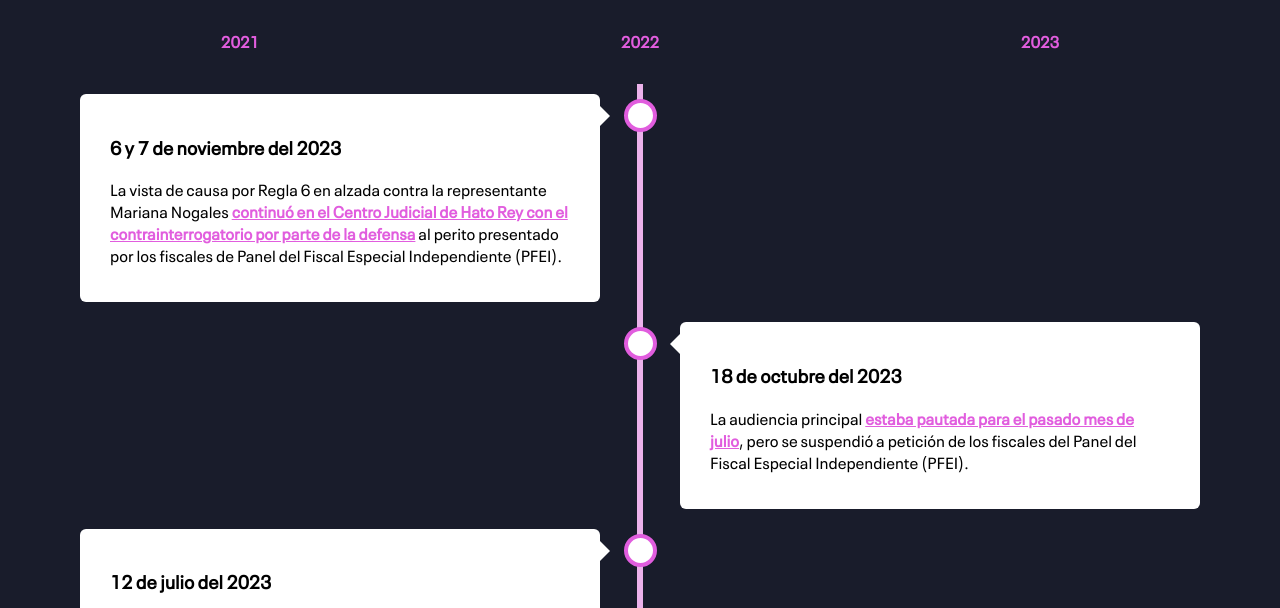
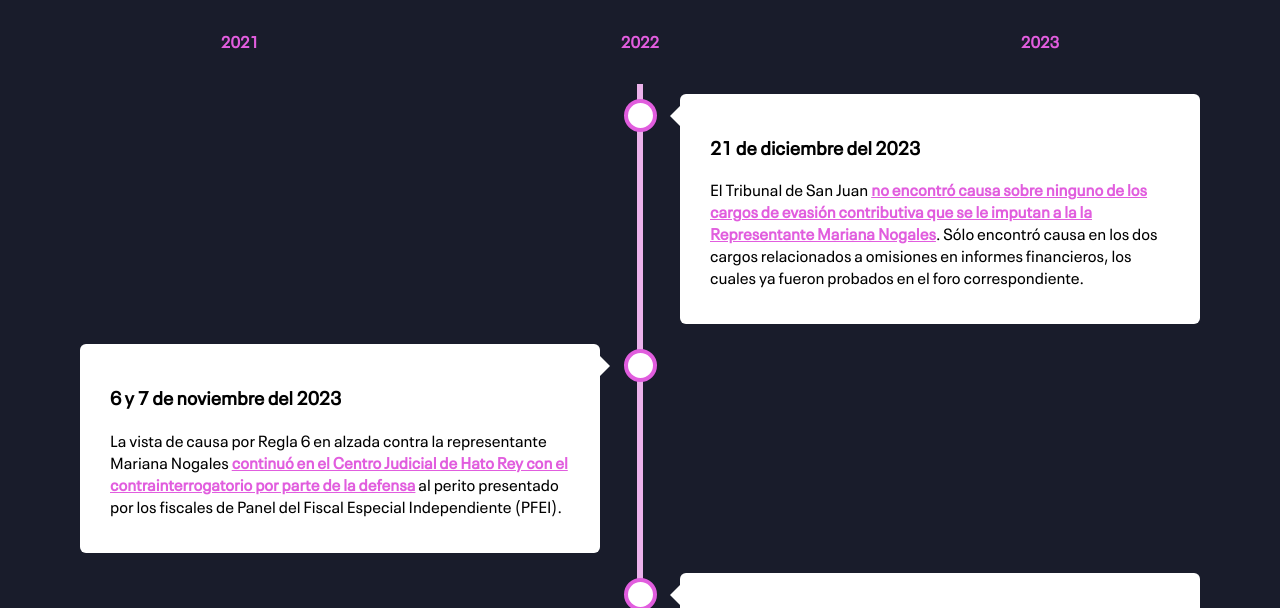
Before and after one commit to pablodefendini/estirandoelchicle, a plain HTML site: page index.html in a window 1280 px wide. Shown: the part 145-753 px from the top of the page. Drawn offline with Linux system fonts and the light colour scheme.

Commit message:
21 dec 23 update

```diff
--- a/index.html
+++ b/index.html
@@ -20,6 +20,12 @@
   </section>
   <section>
     <div class="timeline">
+      <div class="container right">
+        <div class="content">
+          <h3 id="DATE">21 de diciembre del 2023</h3>
+          <p>El Tribunal de San Juan <a href="https://www.elnuevodia.com/noticias/tribunales/notas/encuentran-causa-para-arresto-contra-la-representante-mariana-nogales-en-dos-de-los-24-cargos-que-enfrentaba/">no encontró causa sobre ninguno de los cargos de evasión contributiva que se le imputan a la la Representante Mariana Nogales</a>. Sólo encontró causa en los dos cargos relacionados a omisiones en informes financieros, los cuales ya fueron probados en el foro correspondiente.</p>
+        </div>
+      </div>
       <div class="container left">
         <div class="content">
           <h3 id="DATE">6 y 7 de noviembre del 2023</h3>
```
